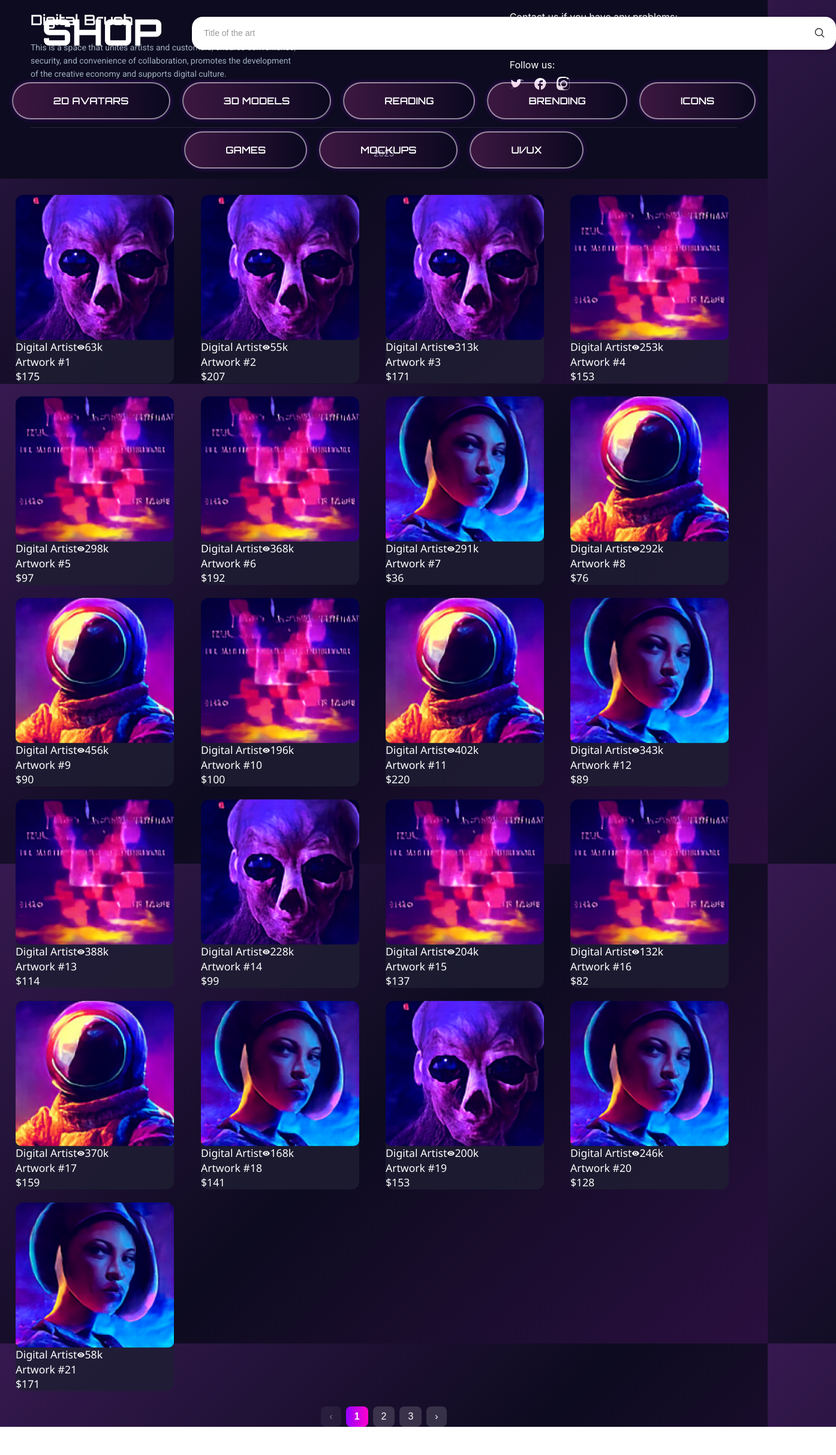
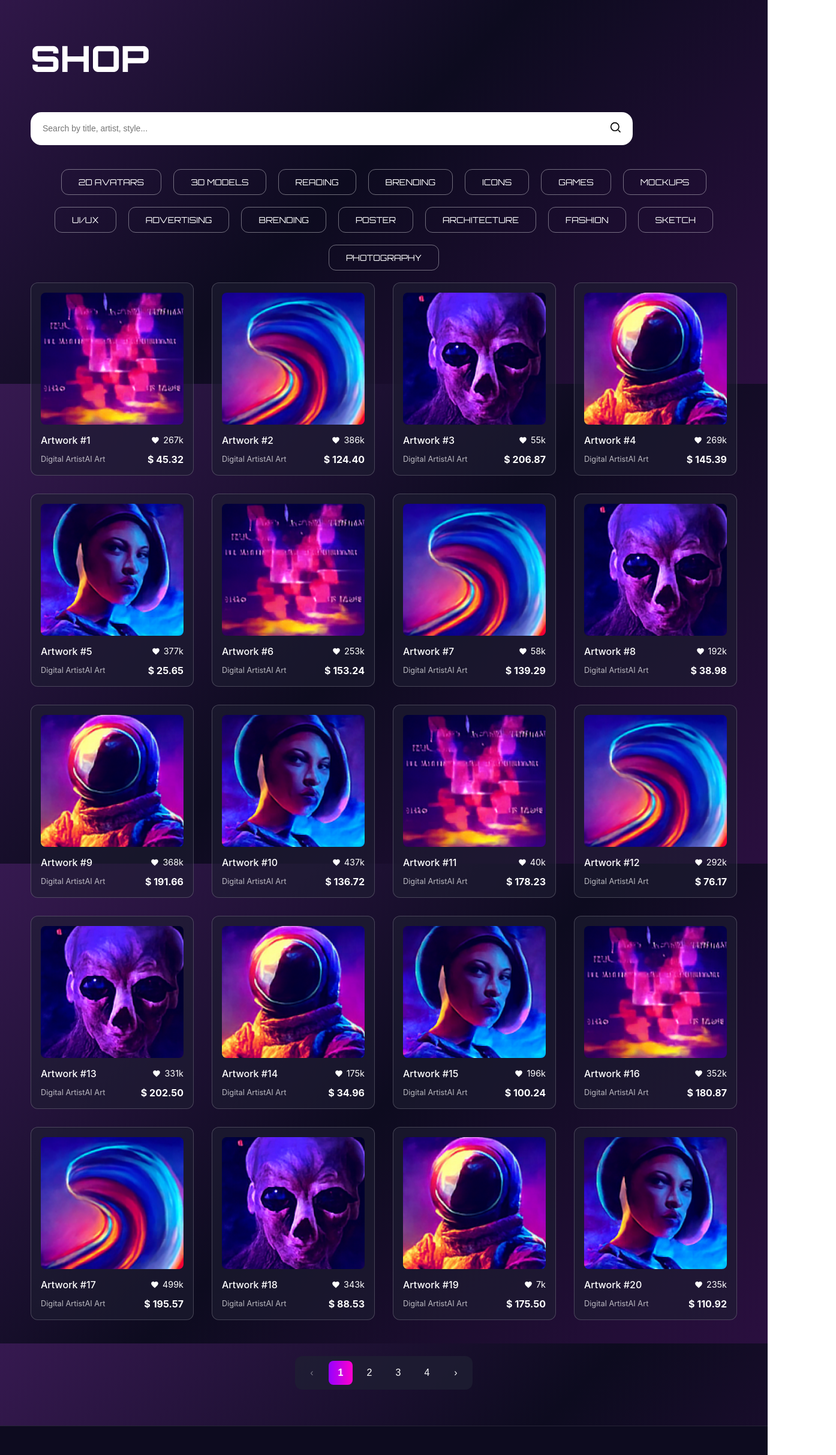
Before and after one commit to DiplomeProject/paintingsproject, a React (Create React App) app: page /shop in a window 1280 px wide. Shown: the part 160-2586 px from the top of the page at 60% size, 1394 px wide, since content can reach past the window. Before the commit the page ends 2539 px from the top, so only its background shows below. Built offline with nearby package versions, Linux system fonts and the light colour scheme.

Commit message:
трішки змінила шоп

```diff
--- a/src/components/Shop/Shop.css
+++ /dev/null
@@ -1,197 +0,0 @@
-.containerShop {
-  height: 180vh;
-  width: 100%;
-  display: flex;
-  position: relative;
-  font-family: "Segoe UI", sans-serif;
-  position: absolute;
-  display: flex;
-  flex-direction: column;
-  justify-self: center;
-}
-
-.ShopContainer{
-    position: absolute;
-    width: 420px;
-    height: 82.54px;
-    top:70px;
-    left: 70px
-}
-
-.ShopHeader{
-/* Shop */
-
-    position: relative;
-    width: 338px;
-    height: 61px;
-
-
-    font-family: 'Orbitron';
-    font-style: normal;
-    font-weight: 800;
-    font-size: 60.6444px;
-    line-height: 87%;
-    /* identical to box height, or 61px */
-    text-transform: uppercase;
-
-    color: #FFFFFF;
-
-}
-
-.searchBarContainer {
-  position: relative;
-  width: 250%;
-  height: 55px;
-  background: rgb(255, 255, 255);
-  backdrop-filter: blur(10px);
-  border-radius: 18px;
-  display: flex;
-  justify-content: space-between;
-  padding: 0 12px;
-  box-shadow: 0 2px 6px rgba(0, 0, 0, 0.25);
-  top: -60px;
-  left: 250px;
-}
-
-.searchInput {
-  background: transparent;
-  border: none;
-  outline: none;
-  color: #000000;
-  font-size: 14px;
-  width: 220%;
-  padding: 0 8px;
-}
-
-.searchInput::placeholder {
-  color: rgba(0, 0, 0, 0.4);
-}
-
-.searchButton {
-  background: none;
-  border: none;
-  cursor: pointer;
-  display: flex;
-  align-items: center;
-  justify-content: center;
-}
-
-.searchButton svg {
-  width: 18px;
-  height: 18px;
-  fill: #000000;
-  opacity: 0.8;
-  transition: opacity 0.2s ease;
-}
-
-.searchButton:hover svg {
-  opacity: 1;
-}
-
-.categoryGrid {
-  display: flex;
-  justify-content: center;
-  align-items: center;
-  flex-wrap: wrap;
-  gap: 20px;
-  margin-top: 180px;
-  width: 100%;
-  margin-left: auto;
-  margin-right: auto;
-
-}
-
-.categoryButton {
-  padding: 19px 67px;
-  font-family: 'Orbitron', sans-serif;
-  font-size: 16px;
-  font-weight: 600;
-  text-transform: uppercase;
-  color: #fff;
-  background: linear-gradient(90deg, rgba(253, 76, 204, 0.2) 0%, rgba(1, 0, 38, 0.2) 100%);
-  border: 2px solid rgba(255, 255, 255, 0.5);
-  border-radius: 40px;
-  cursor: pointer;
-  transition: all 0.3s ease;
-  box-shadow: 0 0 10px rgba(150, 0, 255, 0.3);
-}
-
-.categoryButton:hover {
-  background: linear-gradient(90deg, rgba(150, 0, 255, 0.7) 0%, rgba(255, 0, 200, 0.6) 100%);
-  transform: translateY(-2px);
-  box-shadow: 0 0 20px rgba(255, 0, 255, 0.5);
-}
-
-.CardsContainer{
-    width: 94%;
-    height: 100vh;
-    margin-top: 3%;
-    margin-left: 3%;
-}
-
-
-.art-grid-full {
-  display: grid;
-  grid-template-columns: repeat(auto-fill, minmax(240px, 1fr));
-  column-gap: 30px;
-  row-gap: 30px;
-}
-
-
-.art-card {
-  background: rgba(30, 30, 50, 0.8);
-  border-radius: 12px;
-  overflow: hidden;
-  margin-top: 20px;
-  transition: transform 0.3s ease;
-  cursor: pointer;
-  width: 240px;
-  transform: scale(1.1);
-}
-
-.art-card:hover {
-  transform: translateY(-5px);
-}
-
-.art-card-image {
-  width: 100%;
-  height: 220px;
-  background-size: cover;
-  background-position: center;
-  border-radius: 8px;
-}
-
-.pagination {
-  display: flex;
-  justify-content: center;
-  align-items: center;
-  gap: 8px;
-  margin-top: 40px;
-}
-
-.page-btn,
-.page-number {
-  background: rgba(255, 255, 255, 0.15);
-  border: none;
-  color: white;
-  font-size: 16px;
-  padding: 8px 14px;
-  border-radius: 8px;
-  cursor: pointer;
-  transition: all 0.2s ease;
-}
-
-.page-btn:hover,
-.page-number:hover {
-  background: rgba(255, 0, 200, 0.4);
-}
-
-.page-number.active {
-  background: linear-gradient(90deg, #9600ff 0%, #ff00cc 100%);
-  font-weight: 700;
-}
-
-.page-btn:disabled {
-  opacity: 0.4;
-  cursor: default;
-}
--- a/src/components/Shop/Shop.js
+++ b/src/components/Shop/Shop.js
@@ -1,132 +1,116 @@
 import React, { useMemo, useState } from "react";
-import "./Shop.css";
+import styles from "./Shop.module.css";
 
 const categories = [
-  "2D AVATARS",
-  "3D MODELS",
-  "READING",
-  "BRENDING",
-  "ICONS",
-  "GAMES",
-  "MOCKUPS",
-  "UI/UX",
+    "2D AVATARS", "3D MODELS", "READING", "BRENDING",
+    "ICONS", "GAMES", "MOCKUPS", "UI/UX",
+    "advertising", "Brending", "poster", "Architecture",
+    "Fashion", "Sketch", "Photography",
 ];
 
 const Shop = () => {
     const [currentPage, setCurrentPage] = useState(0);
-  const itemsPerPage = 21;
+    const itemsPerPage = 20;
 
-  // Generate 63 demo cards (3 pages)
     const cards = useMemo(() => {
-    return Array.from({ length: 63 }, (_, i) => {
-      const randomIndex = Math.floor(Math.random() * 5) + 1;
-      return {
+        return Array.from({ length: 63 }, (_, i) => ({
             id: i,
-        image: `/images/image${randomIndex}.png`,
-        artist: "Digital Artist",
-        views: `${Math.floor(Math.random() * 500)}k`,
+            imageUrl: `/images/image${(i % 5) + 1}.png`,
             title: `Artwork #${i + 1}`,
-        price: `$${(Math.random() * 200 + 20).toFixed(0)}`,
-      };
-    });
+            artistName: "Digital Artist",
+            artistStyle: "AI Art",
+            likes: `${Math.floor(Math.random() * 500)}k`,
+            price: (Math.random() * 200 + 20).toFixed(2),
+        }));
     }, []);
 
     const totalPages = Math.ceil(cards.length / itemsPerPage);
     const startIndex = currentPage * itemsPerPage;
     const displayedCards = cards.slice(startIndex, startIndex + itemsPerPage);
 
+    const renderPageNumbers = () => {
+        const pageNumbers = [];
+        for (let i = 0; i < totalPages; i++) {
+            pageNumbers.push(
+                <button
+                    key={i}
+                    className={`${styles.pageNumber} ${i === currentPage ? styles.active : ""}`}
+                    onClick={() => setCurrentPage(i)}
+                >
+                    {i + 1}
+                </button>
+            );
+        }
+        return pageNumbers;
+    };
+
     return (
-    <div className="containerShop">
-      <div className="shop-container">
-        {/* Header + Search */}
-        <div className="ShopContainer">
-          <div className="ShopHeader">Shop</div>
-          <div className="searchBarContainer">
+        <div className={styles.shopPage}>
+            <div className={styles.contentWrapper}>
+                <header className={styles.header}>
+                    <h1 className={styles.shopTitle}>Shop</h1>
+                    <div className={styles.searchBarContainer}>
                         <input
                             type="text"
-              className="searchInput"
-              placeholder="Title of the art"
+                            className={styles.searchInput}
+                            placeholder="Search by title, artist, style..."
                         />
-            <button className="searchButton">
-              <svg xmlns="http://www.w3.org/2000/svg" viewBox="0 0 24 24">
-                <path
-                  d="M21 21l-4.35-4.35M10 18a8 8 0 1 1 0-16 8 8 0 0 1 0 16z"
-                  stroke="black"
-                  strokeWidth="2"
-                  fill="none"
-                  strokeLinecap="round"
-                  strokeLinejoin="round"
-                />
+                        <button className={styles.searchButton}>
+                            <svg xmlns="http://www.w3.org/2000/svg" viewBox="0 0 24 24" width="20" height="20">
+                                <path d="M21 21l-4.35-4.35M10 18a8 8 0 1 1 0-16 8 8 0 0 1 0 16z" stroke="black" strokeWidth="2" fill="none" />
                             </svg>
                         </button>
                     </div>
-        </div>
+                </header>
 
-        {/* Category Buttons */}
-        <div className="categoryGrid">
-          {categories.map((cat, index) => (
-            <button key={index} className="categoryButton">
+                <div className={styles.categoryGrid}>
+                    {categories.map((cat) => (
+                        <button key={cat} className={styles.categoryButton}>
                             {cat}
                         </button>
                     ))}
                 </div>
 
-        {/* Grid Cards */}
-        <div className="CardsContainer">
-          <div className="art-grid-full">
+                <div className={styles.artGridFull}>
                     {displayedCards.map((card) => (
-              <div key={card.id} className="art-card">
+                        <div key={card.id} className={styles.artCard}>
                             <div
-                  className="art-card-image"
-                  style={{ backgroundImage: `url(${card.image})` }}
+                                className={styles.artCardImage}
+                                style={{ backgroundImage: `url(${card.imageUrl})` }}
                             />
-                <div className="art-card-info">
-                  <div className="art-card-meta">
-                    <span className="art-card-artist">{card.artist}</span>
-                    <span className="art-card-views">
-                      <svg
-                        width="12"
-                        height="12"
-                        viewBox="0 0 24 24"
-                        fill="none"
-                        xmlns="http://www.w3.org/2000/svg"
-                      >
-                        <path
-                          d="M12 5C7 5 2.73 8.11 1 12.5 2.73 16.89 7 20 12 20s9.27-3.11 11-7.5C21.27 8.11 17 5 12 5zm0 12.5c-2.76 0-5-2.24-5-5s2.24-5 5-5 5 2.24 5 5-2.24 5-5 5zm0-8c-1.66 0-3 1.34-3 3s1.34 3 3 3 3-1.34 3-3-1.34-3-3-3z"
-                          fill="currentColor"
-                        />
-                      </svg>
-                      {card.views}
+                            {/* --- ПОВЕРНУТО ВІДСУТНІЙ БЛОК --- */}
+                            <div className={styles.artCardInfo}>
+                                <div className={styles.cardRow}>
+                                    <span className={styles.artCardTitle}>{card.title}</span>
+                                    <span className={styles.artCardLikes}>
+                                        <svg width="14" height="14" viewBox="0 0 24 24" fill="currentColor"><path d="M12 21.35l-1.45-1.32C5.4 15.36 2 12.28 2 8.5 2 5.42 4.42 3 7.5 3c1.74 0 3.41.81 4.5 2.09C13.09 3.81 14.76 3 16.5 3 19.58 3 22 5.42 22 8.5c0 3.78-3.4 6.86-8.55 11.54L12 21.35z" /></svg>
+                                        {card.likes}
                                     </span>
                                 </div>
-                  <div className="art-card-title">{card.title}</div>
-                  <div className="art-card-price">{card.price}</div>
+                                <div className={styles.cardRow}>
+                                    <div className={styles.artistInfo}>
+                                        <span className={styles.artistName}>{card.artistName}</span>
+                                        <span className={styles.artistStyle}>{card.artistStyle}</span>
+                                    </div>
+                                    <span className={styles.artCardPrice}>$ {card.price}</span>
+                                </div>
                             </div>
                         </div>
                     ))}
                 </div>
 
-          <div className="pagination">
+                <div className={styles.paginationContainer}>
+                    <div className={styles.pagination}>
                         <button
-              className="page-btn"
+                            className={styles.pageBtn}
                             onClick={() => setCurrentPage((p) => Math.max(p - 1, 0))}
                             disabled={currentPage === 0}
                         >
                             ‹
                         </button>
-
-            {Array.from({ length: totalPages }, (_, i) => (
+                        {renderPageNumbers()}
                         <button
-                key={i}
-                className={`page-number ${i === currentPage ? "active" : ""}`}
-                onClick={() => setCurrentPage(i)}
-              >
-                {i + 1}
-              </button>
-            ))}
-
-            <button
-              className="page-btn"
+                            className={styles.pageBtn}
                             onClick={() => setCurrentPage((p) => Math.min(p + 1, totalPages - 1))}
                             disabled={currentPage === totalPages - 1}
                         >
@@ -140,7 +124,3 @@ const Shop = () => {
 };
 
 export default Shop;
-
-
-
-// шрифт фильтров, сохранить цвет ховера при нажатии на фильтр, поставить иконки в карточки
--- /dev/null
+++ b/src/components/Shop/Shop.module.css
@@ -0,0 +1,175 @@
+/* Shop.module.css (повністю оновлений під новий дизайн) */
+
+.shopPage {
+    width: 100%;
+    min-height: 100vh;
+    display: flex;
+    flex-direction: column;
+    padding: 0 51px;
+    box-sizing: border-box;
+}
+.contentWrapper {
+    width: 100%;
+    margin: 0 auto;
+    padding-top: 70px;
+}
+.header {
+    display: flex;
+    align-items: center;
+    margin-bottom: 40px;
+    flex-wrap: wrap;
+    gap: 20px;
+}
+.shopTitle {
+    font-family: 'Orbitron', sans-serif;
+    font-weight: 800;
+    font-size: 60px;
+    line-height: 1;
+    text-transform: uppercase;
+}
+.searchBarContainer {
+    display: flex;
+    align-items: center;
+    width: 100%;
+    max-width: 980px;
+    height: 55px;
+    background: rgb(255, 255, 255);
+    border-radius: 18px;
+    padding: 0 12px;
+}
+.searchInput { flex-grow: 1; background: transparent; border: none; outline: none; color: #000000; font-size: 14px; padding: 0 8px; }
+.searchButton { background: none; border: none; cursor: pointer; }
+
+/* --- ОНОВЛЕНО: Стилі Кнопок Категорій --- */
+.categoryGrid {
+    display: flex;
+    justify-content: center;
+    flex-wrap: wrap;
+    gap: 20px;
+    margin: 40px 0 20px 0;
+}
+.categoryButton {
+    padding: 12px 28px;
+    font-family: 'Orbitron', sans-serif;
+    font-size: 14px;
+    font-weight: 500;
+    text-transform: uppercase;
+    color: #fff;
+    background: transparent;
+    border: 1px solid rgba(255, 255, 255, 0.4);
+    border-radius: 12px;
+    cursor: pointer;
+    transition: all 0.3s ease;
+}
+.categoryButton:hover {
+    background: rgba(84, 84, 254, 0.3);
+    border-color: #7a7aff;
+}
+.categoryButton.active {
+    border-color: #5454FE;
+    background: linear-gradient(90deg, rgba(131, 29, 199, 0.6) 0%, rgba(174, 30, 151, 0.6) 100%);
+    font-weight: 600;
+}
+
+.filtersContainer {
+    display: flex;
+    margin-bottom: 40px;
+}
+.additionalFilters {
+    background: none;
+    border: none;
+    color: #fff;
+    font-family: 'Roboto', sans-serif;
+    font-size: 14px;
+    display: flex;
+    align-items: center;
+    gap: 8px;
+    cursor: pointer;
+    opacity: 0.8;
+    transition: opacity 0.3s ease;
+}
+.additionalFilters:hover {
+    opacity: 1;
+}
+
+/* --- ОНОВЛЕНО: Стилі Карток з Артом --- */
+.artGridFull {
+    display: grid;
+    /* Оновлено для кращого відповідника 7-8 колонкам на великих екранах */
+    grid-template-columns: repeat(auto-fill, minmax(240px, 1fr));
+    gap: 30px;
+}
+.artCard {
+    background: rgba(30, 30, 50, 0.6);
+    border: 1px solid rgba(255, 255, 255, 0.2);
+    border-radius: 12px;
+    padding: 16px;
+    display: flex;
+    flex-direction: column;
+    gap: 16px;
+    transition: transform 0.3s ease, box-shadow 0.3s ease;
+    cursor: pointer;
+}
+.artCard:hover {
+    transform: translateY(-8px);
+    box-shadow: 0 10px 25px rgba(0, 0, 0, 0.3);
+}
+.artCardImage {
+    height: 220px;
+    background-size: cover;
+    background-position: center;
+    border-radius: 8px; /* Радіус для самого зображення */
+}
+.artCardInfo {
+    color: white;
+    display: flex;
+    flex-direction: column;
+    gap: 12px;
+    flex-grow: 1;
+}
+.cardRow {
+    display: flex;
+    justify-content: space-between;
+    align-items: center;
+}
+.artCardTitle { font-size: 1rem; font-weight: 500; }
+.artistInfo { font-size: 0.8rem; color: rgba(255, 255, 255, 0.7); }
+.artCardLikes { display: flex; align-items: center; gap: 6px; font-size: 0.9rem; }
+.artCardPrice { font-size: 1rem; font-weight: 700; }
+
+/* --- ОНОВЛЕНО: Стилі Пагінації --- */
+.paginationContainer {
+    display: flex;
+    justify-content: center;
+    margin: 60px 0;
+}
+.pagination {
+    display: inline-flex;
+    align-items: center;
+    gap: 8px;
+    background: rgba(30, 30, 50, 0.8);
+    padding: 8px;
+    border-radius: 12px;
+}
+.pageBtn, .pageNumber {
+    background: none;
+    border: none;
+    color: white;
+    font-size: 16px;
+    width: 40px;
+    height: 40px;
+    border-radius: 8px;
+    cursor: pointer;
+    transition: all 0.2s ease;
+    display: flex;
+    align-items: center;
+    justify-content: center;
+}
+.pageBtn:hover, .pageNumber:hover {
+    background: rgba(255, 255, 255, 0.1);
+}
+.pageNumber.active {
+    background: linear-gradient(90deg, #9600ff 0%, #ff00cc 100%);
+    font-weight: 700;
+}
+.pageBtn:disabled { opacity: 0.4; cursor: default; }
```
Also changed, not shown: src/App.js (+4 -4 lines). Lines whose indentation alone changed are shown as unchanged.
